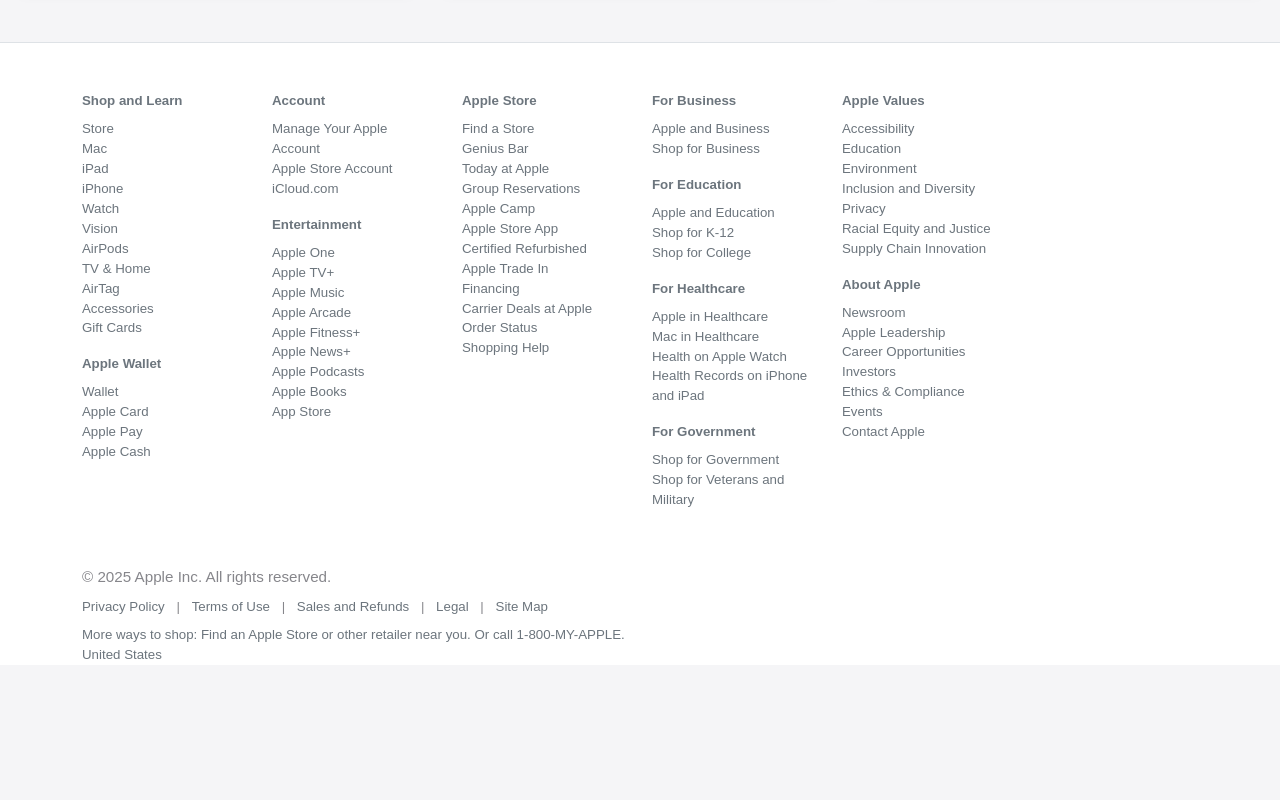
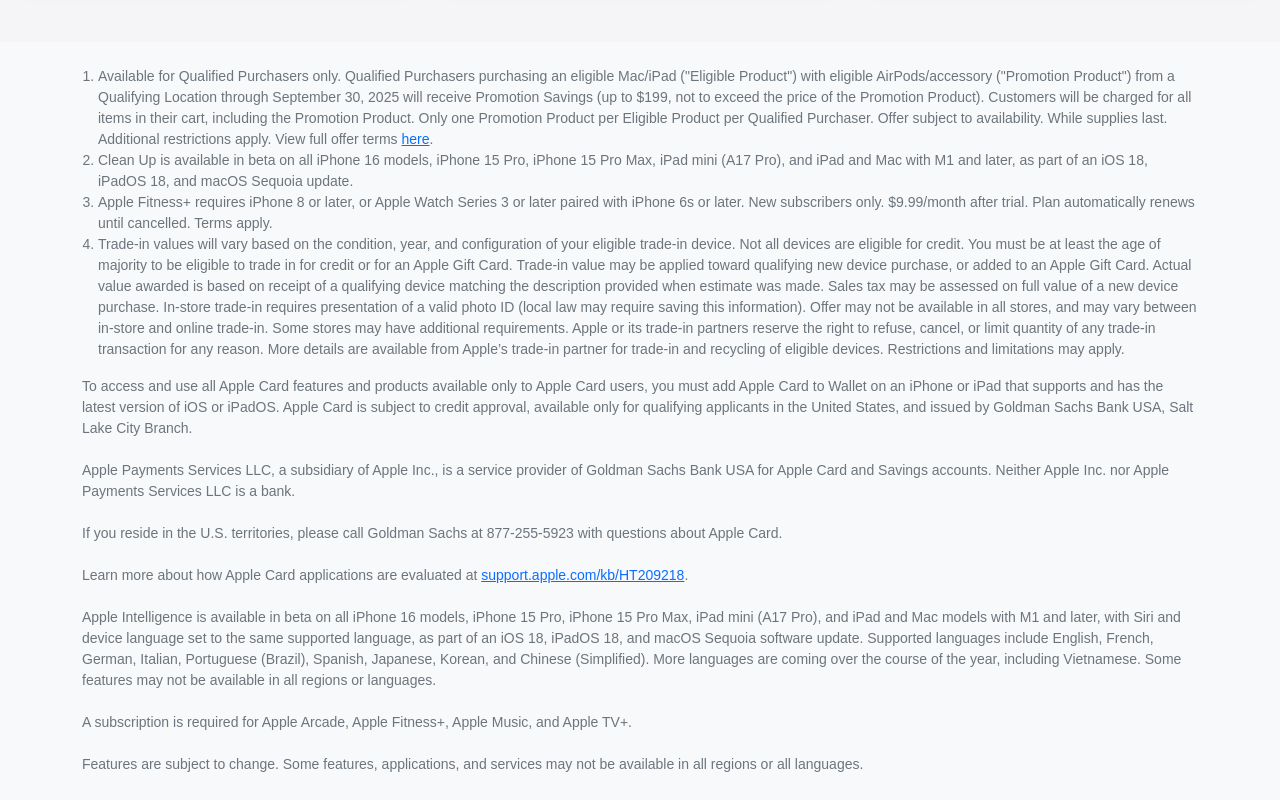
Before and after one commit to omidlmazaheri/apple, a plain HTML site: page index.html in a window 1280 px wide. Shown: the part 3360-4160 px from the top of the page. Before the commit the page ends 4025 px from the top, so only its background shows below. Drawn offline with nearby package versions, Linux system fonts and the light colour scheme.

Commit message:
The legal/disclaimer section

```diff
--- a/index.html
+++ b/index.html
@@ -204,9 +204,26 @@
     </div>
   </section>
 
-
-
-
+  <!-- Legal/Disclaimer Section -->
+  <section class="legal-section bg-light py-4">
+    <div class="container">
+      <ol class="small text-secondary mb-3 ps-3">
+        <li>Available for Qualified Purchasers only. Qualified Purchasers purchasing an eligible Mac/iPad ("Eligible Product") with eligible AirPods/accessory ("Promotion Product") from a Qualifying Location through September 30, 2025 will receive Promotion Savings (up to $199, not to exceed the price of the Promotion Product). Customers will be charged for all items in their cart, including the Promotion Product. Only one Promotion Product per Eligible Product per Qualified Purchaser. Offer subject to availability. While supplies last. Additional restrictions apply. View full offer terms <a href="#" class="text-decoration-underline">here</a>.</li>
+        <li>Clean Up is available in beta on all iPhone 16 models, iPhone 15 Pro, iPhone 15 Pro Max, iPad mini (A17 Pro), and iPad and Mac with M1 and later, as part of an iOS 18, iPadOS 18, and macOS Sequoia update.</li>
+        <li>Apple Fitness+ requires iPhone 8 or later, or Apple Watch Series 3 or later paired with iPhone 6s or later. New subscribers only. $9.99/month after trial. Plan automatically renews until cancelled. Terms apply.</li>
+        <li>Trade-in values will vary based on the condition, year, and configuration of your eligible trade-in device. Not all devices are eligible for credit. You must be at least the age of majority to be eligible to trade in for credit or for an Apple Gift Card. Trade-in value may be applied toward qualifying new device purchase, or added to an Apple Gift Card. Actual value awarded is based on receipt of a qualifying device matching the description provided when estimate was made. Sales tax may be assessed on full value of a new device purchase. In-store trade-in requires presentation of a valid photo ID (local law may require saving this information). Offer may not be available in all stores, and may vary between in-store and online trade-in. Some stores may have additional requirements. Apple or its trade-in partners reserve the right to refuse, cancel, or limit quantity of any trade-in transaction for any reason. More details are available from Apple’s trade-in partner for trade-in and recycling of eligible devices. Restrictions and limitations may apply.</li>
+      </ol>
+      <div class="small text-secondary mb-2">
+        To access and use all Apple Card features and products available only to Apple Card users, you must add Apple Card to Wallet on an iPhone or iPad that supports and has the latest version of iOS or iPadOS. Apple Card is subject to credit approval, available only for qualifying applicants in the United States, and issued by Goldman Sachs Bank USA, Salt Lake City Branch.<br><br>
+        Apple Payments Services LLC, a subsidiary of Apple Inc., is a service provider of Goldman Sachs Bank USA for Apple Card and Savings accounts. Neither Apple Inc. nor Apple Payments Services LLC is a bank.<br><br>
+        If you reside in the U.S. territories, please call Goldman Sachs at 877-255-5923 with questions about Apple Card.<br><br>
+        Learn more about how Apple Card applications are evaluated at <a href="#" class="text-decoration-underline">support.apple.com/kb/HT209218</a>.<br><br>
+        Apple Intelligence is available in beta on all iPhone 16 models, iPhone 15 Pro, iPhone 15 Pro Max, iPad mini (A17 Pro), and iPad and Mac models with M1 and later, with Siri and device language set to the same supported language, as part of an iOS 18, iPadOS 18, and macOS Sequoia software update. Supported languages include English, French, German, Italian, Portuguese (Brazil), Spanish, Japanese, Korean, and Chinese (Simplified). More languages are coming over the course of the year, including Vietnamese. Some features may not be available in all regions or languages.<br><br>
+        A subscription is required for Apple Arcade, Apple Fitness+, Apple Music, and Apple TV+.<br><br>
+        Features are subject to change. Some features, applications, and services may not be available in all regions or all languages.
+      </div>
+    </div>
+  </section>
 
   <!-- Footer -->
   <footer class="footer bg-white pt-5 border-top">
```
